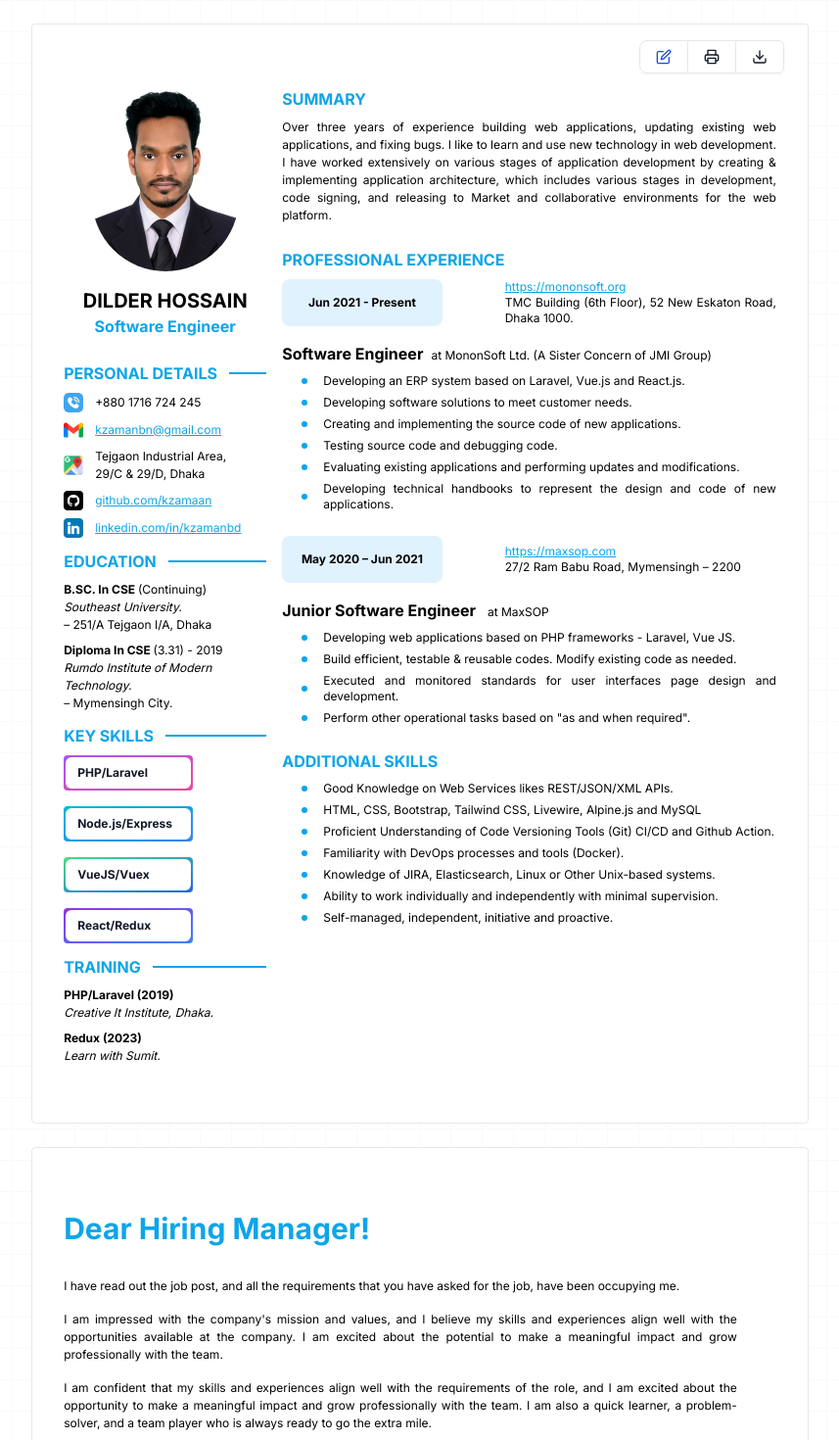
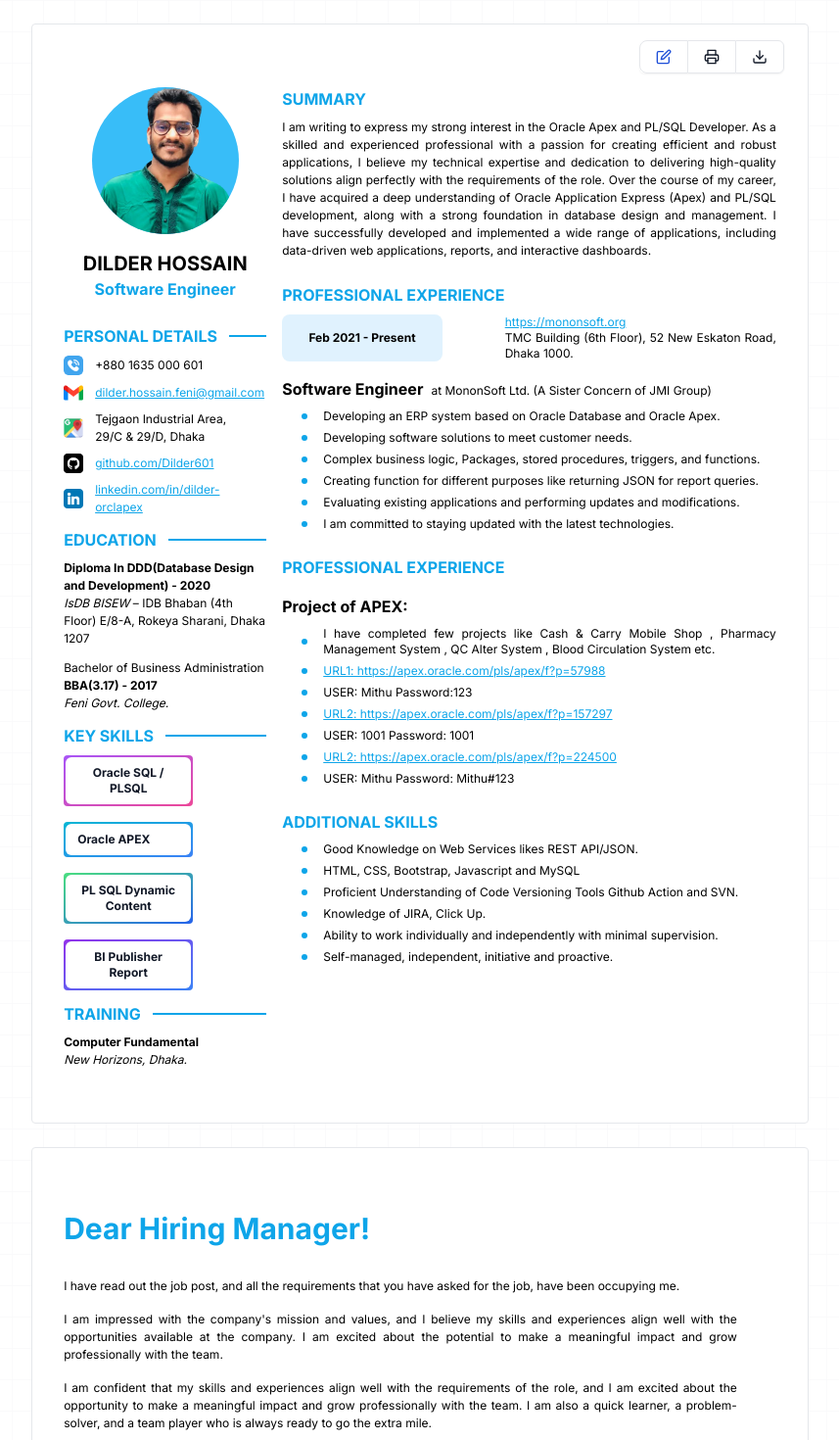
Before and after one commit to Dilder601/Dilder601.github.io, a Next.js app: page / in a window 1280 px wide. Shown: the top 1470 px of the page at 98% size, without its empty margins (211-1068 px from the left). Built offline with nearby package versions, Linux system fonts and the light colour scheme.

Commit message:
update resume

```diff
--- a/app/layout.tsx
+++ b/app/layout.tsx
@@ -4,23 +4,23 @@ import './globals.css';
 const inter = Inter({ subsets: ['latin'] });
 
 
-const description = `Over three years of experience building web applications, updating existing web applications, and fixing bugs. I like to learn and use new technology in web development. I have worked extensively on various stages of application development by creating & implementing application architecture, which includes various stages in development, code signing, and releasing to Market and collaborative environments for the web platform.`;
+const description = `I am writing to express my strong interest in the Oracle Apex and PL/SQL Developer. As a skilled and experienced professional with a passion for creating efficient and robust applications, I believe my technical expertise and dedication to delivering high-quality solutions align perfectly with the requirements of the role. Over the course of my career, I have acquired a deep understanding of Oracle Application Express (Apex) and PL/SQL development, along with a strong foundation in database design and management. I have successfully developed and implemented a wide range of applications, including data-driven web applications, reports, and interactive dashboards.`;
 
-const authorName = 'KAMRUZZAMAN';
+const authorName = 'DILDER HOSSAIN';
 
 export default function RootLayout({ children }: { children: React.ReactNode }) {
 	return (
 		<html lang="en">
 			<head>
-				<title>KAMRUZZAMAN</title>
+				<title>{authorName}</title>
 				<meta
 					name="viewport"
 					content="minimum-scale=1, initial-scale=1, width=device-width, shrink-to-fit=no, user-scalable=no, viewport-fit=cover"
 				/>
 
 				<link rel="manifest" href="/manifest.json" />
-				<link rel="icon" href="/icons/icon-192x192.png" />
-				<link rel="apple-touch-icon" href="/icons/icon-192x192.png" />
+				<link rel="icon" href="/images/profile.png" />
+				<link rel="apple-touch-icon" href="/images/profile.png" />
 				<meta name="theme-color" content="#009EF7" />
 				<meta name="apple-mobile-web-app-status-bar" content="#009EF7" />
 				<meta name="apple-mobile-web-app-capable" content="yes" />
@@ -30,16 +30,16 @@ export default function RootLayout({ children }: { children: React.ReactNode })
 				<meta name="theme-color" content="#009EF7" />
 
 				<meta name="twitter:card" content="summary" />
-				<meta name="twitter:url" content="https://kzaman.vercel.app" />
+				<meta name="twitter:url" content="https://dilder.vercel.app" />
 				<meta name="twitter:title" content={authorName} />
 				<meta name="twitter:description" content={description} />
 				<meta name="twitter:image" content="/images/icons/android-chrome-192x192.png" />
-				<meta name="twitter:creator" content="@kzaman" />
+				<meta name="twitter:creator" content="@dilder" />
 				<meta name="title" property="og:title" content={authorName} key="title" />
 				<meta name="description" property="og:description" content={description} key="desc" />
 				<meta property="og:type" content="website" />
 				<meta property="og:site_name" content={authorName} />
-				<meta property="og:url" content="https://kzaman.vercel.app" />
+				<meta property="og:url" content="https://dilder.vercel.app" />
 				<meta property="og:image" content="/images/icons/android-chrome-192x192.png" />
 			</head>
 			<body suppressHydrationWarning={true}>
--- a/components/CoverLetter.jsx
+++ b/components/CoverLetter.jsx
@@ -22,8 +22,7 @@ export default function CoverLetter() {
                     </p>
                     <p>
                         I’ve more than two years of experience and profound knowledge of web development. I am
-                        proficient in PHP, Laravel, JavaScript, Vue and React. My main responsibilities are building web
-                        applications, updating, maintaining, testing, and debugging applications.
+                        proficient developing Apex applications from scratch, utilizing its declarative features as well as customizing the application behavior through PL/SQL.
                     </p>
                     <p>
                         My skills and experience in designing and developing applications will be of great benefit to
@@ -33,7 +32,7 @@ export default function CoverLetter() {
                 </div>
 
                 <p className='mt-8'>Thanks & Regards</p>
-                <p>Md. Kamruzzaman</p>
+                <p>Dilder Hossain</p>
                 <p>Software Engineer</p>
                 <p className='italic'>Dhaka, Bangladesh</p>
             </div>
--- a/components/DocExport.jsx
+++ b/components/DocExport.jsx
@@ -15,7 +15,7 @@ export default function DocExport() {
             const imgData = canvas.toDataURL('image/png');
             const pdf = new jsPDF();
             pdf.addImage(imgData, 'PNG', 0, 0);
-            pdf.save('KAMRUZZAMAN.pdf');
+            pdf.save('DILDER HOSSAIN.pdf');
 
             printBtn.classList.remove('hidden');
         });
--- a/components/Resume.jsx
+++ b/components/Resume.jsx
@@ -9,29 +9,19 @@ export default function Resume() {
             <div className='resume-box'>
                 <div className='left-box'>
                     <Image
-                        src='/images/profile.jpg'
+                        src='/images/profile.png'
                         className='mx-auto rounded-full bg-primary-400 object-cover'
                         width={150}
                         height={150}
                         alt='profile'
                     />
-                    <h1 className='mt-4 text-center text-xl font-bold uppercase'>DILDER HOssain</h1>
+                    <h1 className='mt-4 text-center text-xl font-bold uppercase'>DILDER HOSSAIN</h1>
                     <p className='subtitle mb-6 text-center capitalize'>Software Engineer</p>
                     {/* contact info */}
                     <div className='subtitle left'>
                         <p className='subtitle-border'>Personal Details</p>
                     </div>
                     <ul className='mb-3 space-y-2'>
-                        {/* <li className='flex items-center'>
-                            <Image
-                                className='contact-icon'
-                                src='/images/user.png'
-                                width={20}
-                                height={20}
-                                alt='KAMRUZZAMAN'
-                            />
-                            <p className='text-sm'>KAMRUZZAMAN</p>
-                        </li> */}
                         <li className='flex items-center'>
                             <Image
                                 className='contact-icon'
@@ -40,7 +30,7 @@ export default function Resume() {
                                 height={20}
                                 alt='phone'
                             />
-                            <p className='text-sm'>+880 1716 724 245</p>
+                            <p className='text-sm'>+880 1635 000 601</p>
                         </li>
 
                         <li className='flex items-center'>
@@ -56,7 +46,7 @@ export default function Resume() {
                                 target='_blank'
                                 className='resume-link'
                                 rel='noreferrer'>
-                                kzamanbn@gmail.com
+                                dilder.hossain.feni@gmail.com
                             </a>
                         </li>
 
@@ -83,11 +73,11 @@ export default function Resume() {
                                 alt='github'
                             />
                             <a
-                                href='https://github.com/kzamaan'
+                                href='https://github.com/Dilder601'
                                 target='_blank'
                                 className='resume-link'
                                 rel='noreferrer'>
-                                github.com/kzamaan
+                                github.com/Dilder601
                             </a>
                         </li>
                         <li className='flex items-center'>
@@ -99,11 +89,11 @@ export default function Resume() {
                                 alt='github'
                             />
                             <a
-                                href='https://linkedin.com/in/kzamanbd'
+                                href='https://www.linkedin.com/in/dilder-orclapex/'
                                 target='_blank'
                                 className='resume-link'
                                 rel='noreferrer'>
-                                linkedin.com/in/kzamanbd
+                                linkedin.com/in/dilder-orclapex
                             </a>
                         </li>
                     </ul>
@@ -113,40 +103,45 @@ export default function Resume() {
                         <p className='subtitle-border'>Education</p>
                     </div>
                     <div className='mb-3 text-sm'>
-                        <div className='mb-2'>
-                            <p>
-                                <span className='font-bold'>B.SC. In CSE </span>
-                                <span>(Continuing)</span>
-                            </p>
-                            <p className='italic'>Southeast University.</p>
-                            <p> – 251/A Tejgaon I/A, Dhaka</p>
-                        </div>
-
                         <div>
                             <p>
-                                <span className='font-bold'>Diploma In CSE </span>
-                                <span>(3.31) - 2019</span>
+                                <span className='font-bold'>Diploma In DDD</span>
+                                <span className='font-bold'>(Database Design and Development) - 2020</span> <br />
+                                <span className='italic'>IsDB BISEW</span>
+                                <span> –  IDB Bhaban (4th Floor) E/8-A, Rokeya Sharani, Dhaka 1207</span>
                             </p>
-                            <p className='italic'>Rumdo Institute of Modern Technology.</p>
-                            <p> – Mymensingh City.</p>
                         </div>
                     </div>
+
+
+                    <div className='mb-3 text-sm'>
+                        <div>
+                            <p>
+                                <span>Bachelor of Business Administration</span><br />
+                                <span className='font-bold'>BBA</span>
+                                <span className='font-bold'>(3.17) - 2017</span>
+                                <br />
+                                <span className='italic'>Feni Govt. College.</span>
+                            </p>
+                        </div>
+                    </div>
+
                     {/* Key Skills */}
                     <div className='subtitle left'>
                         <p className='subtitle-border'>Key Skills</p>
                     </div>
                     <div className='mb-3 space-y-4'>
                         <button className='gradient-btn group from-purple-500 to-pink-500 group-hover:from-purple-500 group-hover:to-pink-500'>
-                            <span className='gradient-content'>PHP/Laravel</span>
+                            <span className='gradient-content'>Oracle SQL / PLSQL</span>
                         </button>
                         <button className='gradient-btn group from-cyan-500 to-blue-500 group-hover:from-cyan-500 group-hover:to-blue-500'>
-                            <span className='gradient-content'>Node.js/Express</span>
+                            <span className='gradient-content'>Oracle APEX</span>
                         </button>
                         <button className='gradient-btn group from-green-400 to-blue-600 group-hover:from-green-400 group-hover:to-blue-600'>
-                            <span className='gradient-content'>VueJS/Vuex</span>
+                            <span className='gradient-content'>PL SQL Dynamic Content</span>
                         </button>
                         <button className='gradient-btn group from-purple-600 to-blue-500 group-hover:from-purple-600 group-hover:to-blue-500'>
-                            <span className='gradient-content'>React/Redux</span>
+                            <span className='gradient-content'>BI Publisher Report</span>
                         </button>
                     </div>
                     {/* Training */}
@@ -155,24 +150,19 @@ export default function Resume() {
                     </div>
                     <div className='space-y-2 text-sm'>
                         <div>
-                            <p className='font-bold'>PHP/Laravel (2019)</p>
-                            <p className='italic'>Creative It Institute, Dhaka.</p>
+                            <p className='font-bold'>Computer Fundamental</p>
+                            <p className='italic'>New Horizons, Dhaka.</p>
                         </div>
-                        <div>
-                            <p className='font-bold'>Redux (2023)</p>
-                            <p className='italic'>Learn with Sumit.</p>
-                        </div>
+
                     </div>
                 </div>
                 <div className='right-box'>
                     <p className='subtitle'>Summary</p>
 
                     <p className='mb-6 text-sm'>
-                        Over three years of experience building web applications, updating existing web applications,
-                        and fixing bugs. I like to learn and use new technology in web development. I have worked
-                        extensively on various stages of application development by creating & implementing application
-                        architecture, which includes various stages in development, code signing, and releasing to
-                        Market and collaborative environments for the web platform.
+                        I am writing to express my strong interest in the Oracle Apex and PL/SQL Developer. As a skilled and experienced professional with a passion for creating efficient and robust applications, I believe my technical expertise and dedication to delivering high-quality solutions align perfectly with the requirements of the role.
+
+                        Over the course of my career, I have acquired a deep understanding of Oracle Application Express (Apex) and PL/SQL development, along with a strong foundation in database design and management. I have successfully developed and implemented a wide range of applications, including data-driven web applications, reports, and interactive dashboards.
                     </p>
 
                     {/* Experience section */}
@@ -181,7 +171,7 @@ export default function Resume() {
                         {/* last job Experience */}
                         <div className='grid grid-cols-5 gap-16'>
                             <div className='section-box col-span-2'>
-                                <p className='text-sm font-bold'>Jun 2021 - Present</p>
+                                <p className='text-sm font-bold'>Feb 2021 - Present</p>
                             </div>
                             <div className='col-span-3 flex flex-col justify-center text-xs'>
                                 <a
@@ -203,7 +193,7 @@ export default function Resume() {
                                 <div className='mr-4'>
                                     <div className='bullet'></div>
                                 </div>
-                                <p>Developing an ERP system based on Laravel, Vue.js and React.js.</p>
+                                <p>Developing an ERP system based on Oracle Database and Oracle Apex. </p>
                             </li>
                             <li className='flex items-center'>
                                 <div className='mr-4'>
@@ -215,13 +205,13 @@ export default function Resume() {
                                 <div className='mr-4'>
                                     <div className='bullet'></div>
                                 </div>
-                                <p>Creating and implementing the source code of new applications.</p>
+                                <p>Complex business logic, Packages, stored procedures, triggers, and functions.</p>
                             </li>
                             <li className='flex items-center'>
                                 <div className='mr-4'>
                                     <div className='bullet'></div>
                                 </div>
-                                <p>Testing source code and debugging code.</p>
+                                <p>Creating function for different purposes like returning JSON for report queries.</p>
                             </li>
                             <li className='flex items-center'>
                                 <div className='mr-4'>
@@ -234,55 +224,70 @@ export default function Resume() {
                                     <div className='bullet'></div>
                                 </div>
                                 <p>
-                                    Developing technical handbooks to represent the design and code of new applications.
+                                I am committed to staying updated with the latest  technologies.
                                 </p>
                             </li>
                         </ul>
                     </div>
+
+                    <p className='subtitle'>Professional Experience</p>
                     <div className='mb-6'>
                         {/* last job Experience */}
-                        <div className='grid grid-cols-5 gap-16'>
-                            <div className='section-box col-span-2'>
-                                <p className='text-sm font-bold'>May 2020 – Jun 2021</p>
-                            </div>
-                            <div className='col-span-3 flex flex-col justify-center text-xs'>
-                                <a href='https://maxsop.com' target='_blank' className='resume-link' rel='noreferrer'>
-                                    https://maxsop.com
-                                </a>
-                                <p>27/2 Ram Babu Road, Mymensingh – 2200</p>
-                            </div>
-                        </div>
+
                         <p className='mt-4'>
-                            <span className='font-bold'>Junior Software Engineer </span>
-                            <span className='ml-2 text-sm'>at MaxSOP </span>
+                            <span className='font-bold'>Project of APEX:</span>
                         </p>
                         <ul className='bullet-list'>
                             <li className='flex items-center'>
                                 <div className='mr-4'>
                                     <div className='bullet'></div>
                                 </div>
-                                <p>Developing web applications based on PHP frameworks - Laravel, Vue JS.</p>
+                                <p>I have completed few projects like Cash & Carry Mobile Shop ,  Pharmacy Management System ,  QC Alter System , Blood Circulation System etc. </p>
                             </li>
                             <li className='flex items-center'>
                                 <div className='mr-4'>
                                     <div className='bullet'></div>
                                 </div>
-                                <p>Build efficient, testable & reusable codes. Modify existing code as needed.</p>
+                                <a href="https://apex.oracle.com/pls/apex/f?p=57988" className='resume-link' target='_blank'>URL1: https://apex.oracle.com/pls/apex/f?p=57988</a>
                             </li>
+
                             <li className='flex items-center'>
                                 <div className='mr-4'>
                                     <div className='bullet'></div>
                                 </div>
-                                <p>Executed and monitored standards for user interfaces page design and development.</p>
+                                <p>USER: Mithu Password:123</p>
                             </li>
+
                             <li className='flex items-center'>
                                 <div className='mr-4'>
                                     <div className='bullet'></div>
                                 </div>
-                                <p>Perform other operational tasks based on {`"as and when required"`}.</p>
+                                <a href="https://apex.oracle.com/pls/apex/f?p=157297" className='resume-link' target='_blank'>URL2: https://apex.oracle.com/pls/apex/f?p=157297</a>
+                            </li>
+
+                            <li className='flex items-center'>
+                                <div className='mr-4'>
+                                    <div className='bullet'></div>
+                                </div>
+                                <p>USER: 1001 Password: 1001</p>
+                            </li>
+
+                            <li className='flex items-center'>
+                                <div className='mr-4'>
+                                    <div className='bullet'></div>
+                                </div>
+                                <a href="https://apex.oracle.com/pls/apex/f?p=224500" className='resume-link' target='_blank'>URL2: https://apex.oracle.com/pls/apex/f?p=224500</a>
+                            </li>
+
+                            <li className='flex items-center'>
+                                <div className='mr-4'>
+                                    <div className='bullet'></div>
+                                </div>
+                                <p>USER: Mithu Password: Mithu#123</p>
                             </li>
                         </ul>
                     </div>
+
 
                     {/* Additional Skills */}
                     <p className='subtitle'>Additional Skills</p>
@@ -292,31 +297,26 @@ export default function Resume() {
                             <div className='mr-4'>
                                 <div className='bullet'></div>
                             </div>
-                            <p>Good Knowledge on Web Services likes REST/JSON/XML APIs.</p>
+                            <p>Good Knowledge on Web Services likes REST API/JSON.</p>
                         </li>
                         <li className='flex items-center'>
                             <div className='mr-4'>
                                 <div className='bullet'></div>
                             </div>
-                            <p>HTML, CSS, Bootstrap, Tailwind CSS, Livewire, Alpine.js and MySQL</p>
+                            <p>HTML, CSS, Bootstrap, Javascript and MySQL</p>
                         </li>
                         <li className='flex items-center'>
                             <div className='mr-4'>
                                 <div className='bullet'></div>
                             </div>
-                            <p>Proficient Understanding of Code Versioning Tools (Git) CI/CD and Github Action.</p>
+                            <p>Proficient Understanding of Code Versioning Tools Github Action and SVN.</p>
                         </li>
+
                         <li className='flex items-center'>
                             <div className='mr-4'>
                                 <div className='bullet'></div>
                             </div>
-                            <p>Familiarity with DevOps processes and tools (Docker).</p>
-                        </li>
-                        <li className='flex items-center'>
-                            <div className='mr-4'>
-                                <div className='bullet'></div>
-                            </div>
-                            <p>Knowledge of JIRA, Elasticsearch, Linux or Other Unix-based systems.</p>
+                            <p>Knowledge of JIRA, Click Up.</p>
                         </li>
                         <li className='flex items-center'>
                             <div className='mr-4'>
```
Also changed, not shown: public/images/profile.jpg (deleted), public/images/profile.png (added).
